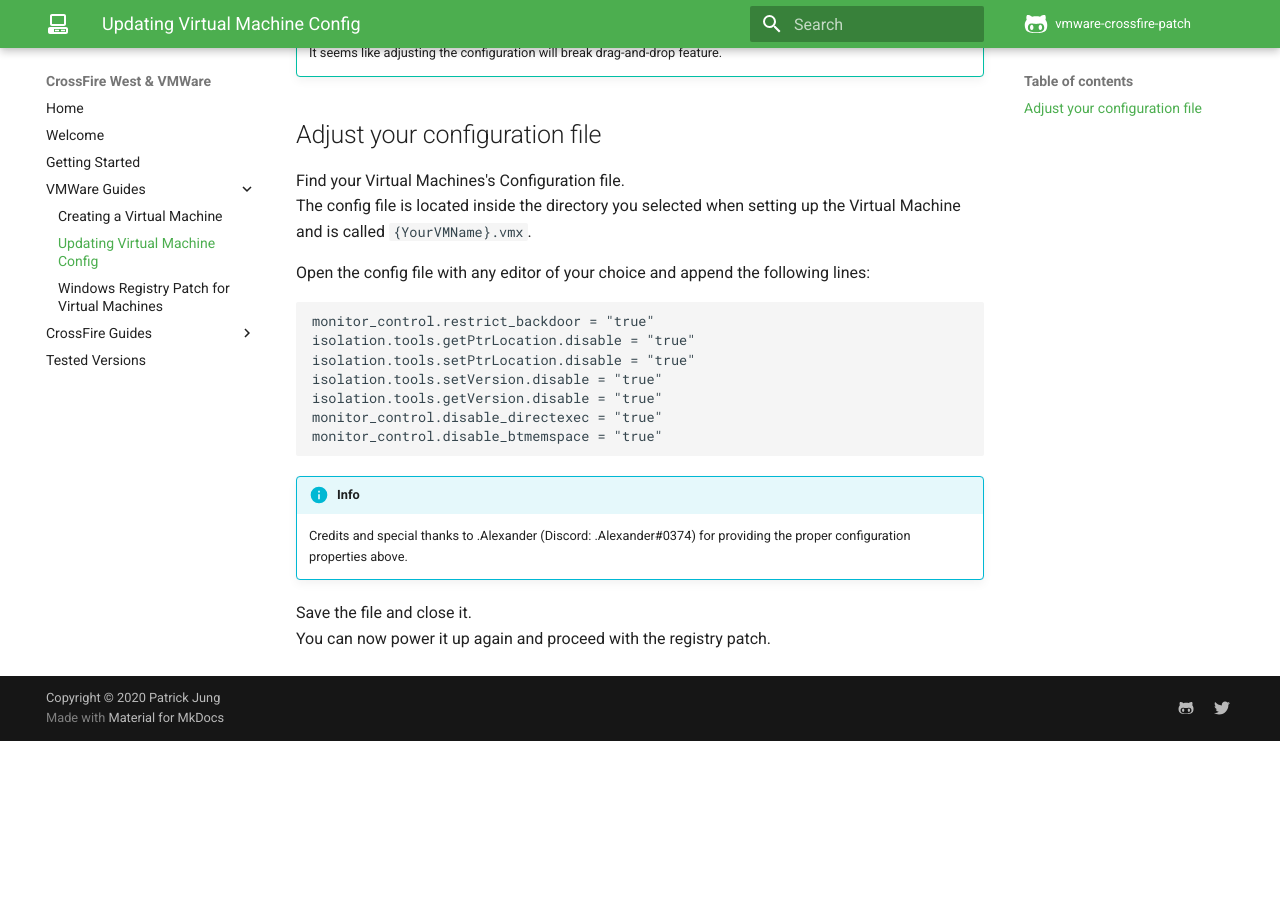
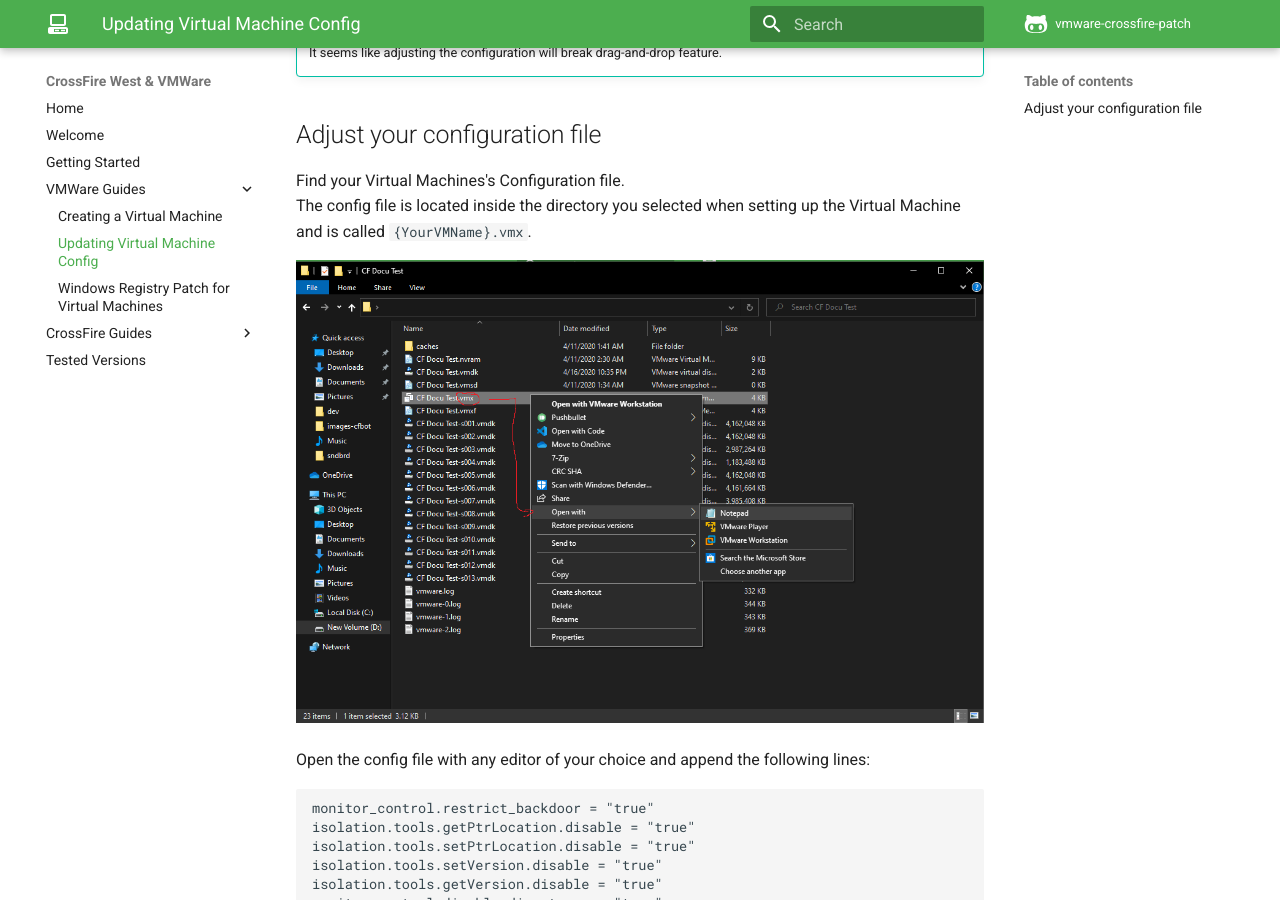
Before and after one commit to cfna/vmware-docs, an MkDocs documentation site: the page built from pages/vmware/vm_configuration.md, in a window 1280 px wide and 900 px high, scrolled down 320 px. Built offline with MkDocs 1.6.1 and Material for MkDocs 9.7.7, drawn with Linux system fonts in a browser that asks for light colours; comment, search, counter and statistics services are not loaded; before the commit the page ends 1061 px from its top, so only the background shows below that.

Commit message:
Included new screenshots in update config page

```diff
--- a/pages/vmware/vm_configuration.md
+++ b/pages/vmware/vm_configuration.md
@@ -12,6 +12,8 @@
 
 Find your Virtual Machines's Configuration file.
 The config file is located inside the directory you selected when setting up the Virtual Machine and is called `{YourVMName}.vmx`.
+
+![](../../img/update-vm/edit-vmx-demo.png)
 
 Open the config file with any editor of your choice and append the following lines:
 
@@ -28,5 +30,7 @@
 !!! info
     Credits and special thanks to .Alexander (Discord: .Alexander#0374) for providing the proper configuration properties above.
 
+![](../../img/update-vm/add-config-properties.png)
+
 Save the file and close it.
 You can now power it up again and proceed with the registry patch.
```
